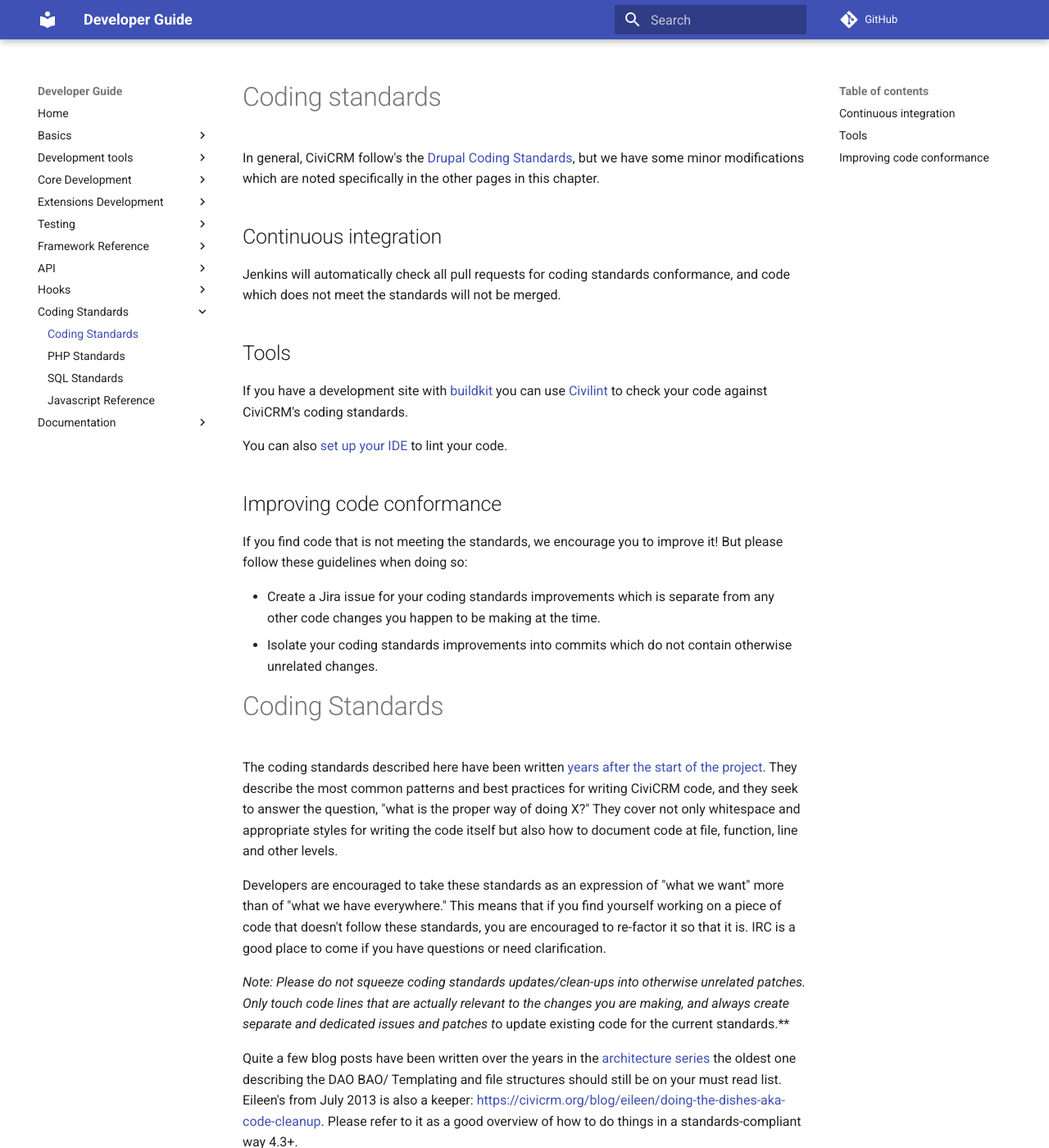
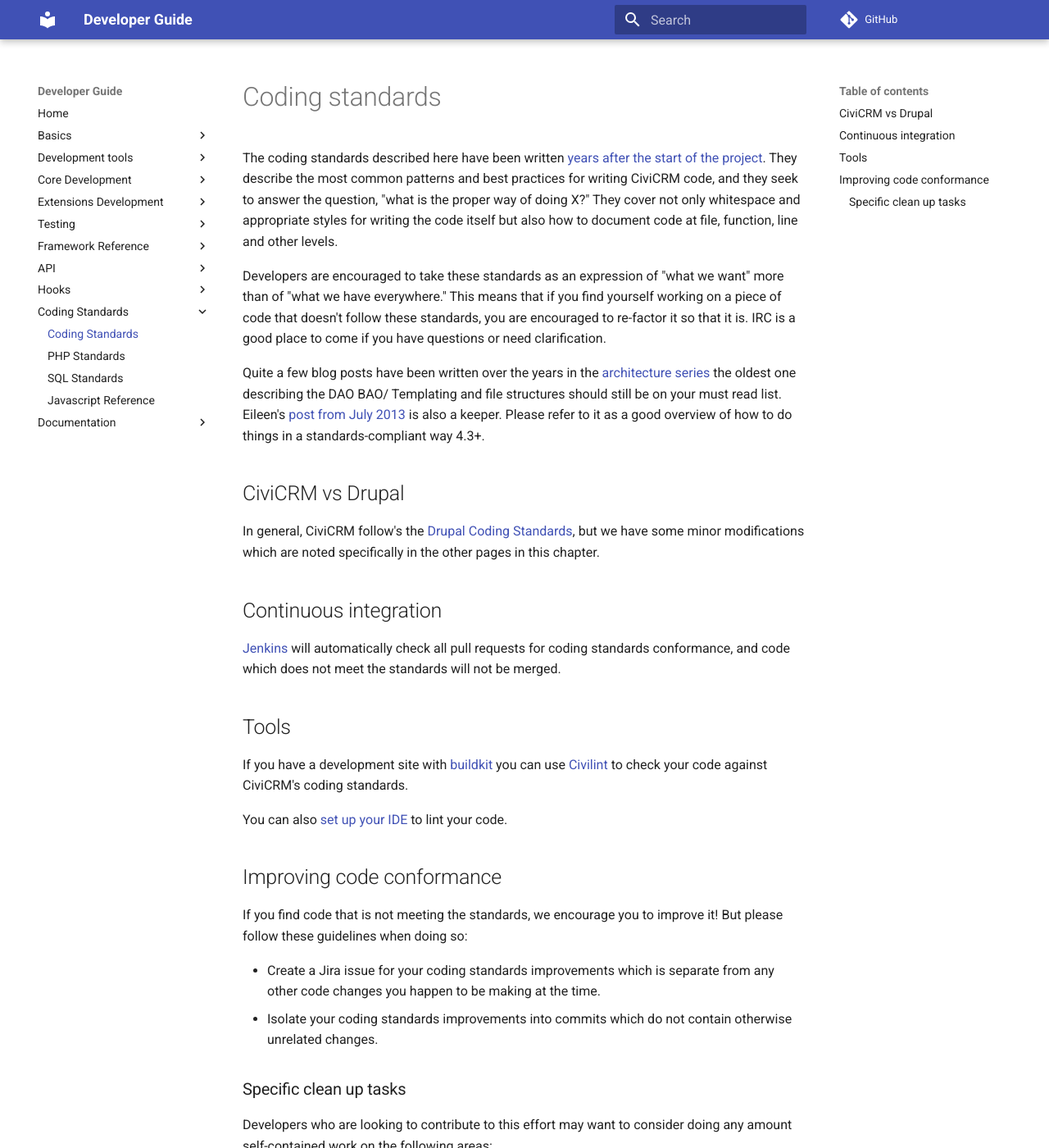
Before and after one commit to civicrm/civicrm-dev-docs, an MkDocs documentation site: the page built from docs/standards/index.md, in a window 1280 px wide and 1400 px high. Shown: the whole window at 82% size. Built offline with MkDocs 1.6.1 and Material for MkDocs 9.7.7, drawn with Linux system fonts in a browser that asks for light colours; comment, search, counter and statistics services are not loaded; old or Windows-style settings are respelled for this version of MkDocs; some of the changed lines change nothing that is shown; some of the changed text lies outside the part shown.

Commit message:
Clean up markdown and re-organize page

```diff
--- a/docs/standards/index.md
+++ b/docs/standards/index.md
@@ -1,36 +1,8 @@
 # Coding standards
 
-In general, CiviCRM follow's the [Drupal Coding Standards](https://www.drupal.org/docs/develop/standards), but we have some minor modifications which are noted specifically in the other pages in this chapter.
-
-## Continuous integration
-
-Jenkins will automatically check all pull requests for coding standards conformance, and code which does not meet the standards will not be merged.
-
-
-## Tools
-
-If you have a development site with [buildkit]() you can use [Civilint](/tools/civilint.md) to check your code against CiviCRM's coding standards.
-
-You can also [set up your IDE](https://wiki.civicrm.org/confluence/display/CRMDOC/IDE+Settings+to+Meet+Coding+Standards) to lint your code.
-
-
-## Improving code conformance
-
-If you find code that is not meeting the standards, we encourage you to improve it! But please follow these guidelines when doing so:
-
-* Create a Jira issue for your coding standards improvements which is separate from any other code changes you happen to be making at the time.
-* Isolate your coding standards improvements into commits which do not contain otherwise unrelated changes.
-
-
-
-# Coding Standards
-
-
-
-The coding standards described here have been written [years after the
-start of the
-project](http://civicrm.org/blogs/eileen/you-owe-me-3-tests-function-kitchen-sink){.external-link}.
- They describe the most common patterns and best practices for writing
+The coding standards described here have been written
+[years after the start of the project](http://civicrm.org/blogs/eileen/you-owe-me-3-tests-function-kitchen-sink).
+They describe the most common patterns and best practices for writing
 CiviCRM code, and they seek to answer the question, "what is the proper
 way of doing X?" They cover not only whitespace and appropriate styles
 for writing the code itself but also how to document code at file,
@@ -42,74 +14,53 @@
 these standards, you are encouraged to re-factor it so that it is. IRC
 is a good place to come if you have questions or need clarification.
 
-*Note: Please do not squeeze coding standards updates/clean-ups into
-otherwise unrelated patches. Only touch code lines that are actually
-relevant to the changes you are making, and always create separate and
-dedicated issues and patches t*o update existing code for the current
-standards.**
-
 Quite a few blog posts have been written over the years in the
-[architecture
-series](http://civicrm.org/category/civicrm-blog-categories/architecture-series){.external-link} the
+[architecture series](http://civicrm.org/category/civicrm-blog-categories/architecture-series) the
 oldest one describing the DAO BAO/ Templating and file structures should
-still be on your must read list. Eileen's from July 2013 is also a
-keeper: <https://civicrm.org/blog/eileen/doing-the-dishes-aka-code-cleanup>.
-Please refer to it as a good overview of how to do things in a
+still be on your must read list. Eileen's [post from July 2013](https://civicrm.org/blog/eileen/doing-the-dishes-aka-code-cleanup) is also a
+keeper. Please refer to it as a good overview of how to do things in a
 standards-compliant way 4.3+.
 
-## Standards relating to specific areas
 
-### Coding and Inline Documentation Standards
+## CiviCRM vs Drupal
 
--   [PHP Code and Inline
-    Documentation](/confluence/display/CRMDOC/PHP+Code+and+Inline+Documentation)
-    -   See [IDE Settings to Meet Coding
-        Standards](/confluence/display/CRMDOC/IDE+Settings+to+Meet+Coding+Standards)
--   Smarty Templates
--   [Javascript Coding
-    Guidelines](/confluence/display/CRMDOC/Javascript+Reference)
+In general, CiviCRM follow's the [Drupal Coding Standards](https://www.drupal.org/docs/develop/standards), but we have some minor modifications which are noted specifically in the other pages in this chapter.
 
-### Architecture
+## Continuous integration
 
--   [API
-    Architecture](/confluence/display/CRMDOC/API+Architecture+Standards)
--   [Coding Standards](/confluence/display/CRMDOC/Coding+Standards)
--   [Settings Reference](/confluence/display/CRMDOC/Settings+Reference)
--   [\[Archived\] Settings Metadata and
-    Usage](/confluence/display/CRMDOC/%5BArchived%5D+Settings+Metadata+and+Usage)
-    <span style="color: rgb(255,102,0);">(should this
-    be deleted?)</span>
--   Pseudoconstants (consistent input & output)
--   [Business Application Object (BAO) and Database Application
-    Object (DAO) layers](/confluence/display/CRMDOC/Database+layer)
--   General principles:\
-    -   Avoid the use of eval().
-    -   Business logic should be in the BAO not forms.
+[Jenkins](/tools/jenkins.md) will automatically check all pull requests for coding standards conformance, and code which does not meet the standards will not be merged.
 
-## Specific clean up tasks
+
+## Tools
+
+If you have a development site with [buildkit](/tools/buildkit.md) you can use [Civilint](/tools/civilint.md) to check your code against CiviCRM's coding standards.
+
+You can also [set up your IDE](/tools/phpstorm.md) to lint your code.
+
+
+## Improving code conformance
+
+If you find code that is not meeting the standards, we encourage you to improve it! But please follow these guidelines when doing so:
+
+* Create a Jira issue for your coding standards improvements which is separate from any other code changes you happen to be making at the time.
+* Isolate your coding standards improvements into commits which do not contain otherwise unrelated changes.
+
+
+### Specific clean up tasks
 
 Developers who are looking to contribute to this effort may want to
 consider doing any amount self-contained work on the following areas:
 
--   Develop & confirm standards listed above (incl decide on smarty
-    coding templates, seperation of tpl and js)
--   Move business logic from the forms to the BAO
--   Remove eval() instances
--   Cleanup and centralize the token code.
--   Code duplication should be addressed - e.g the introduction of a
-    select function in CRM/Report/Form.php around 3.3 made identical
-    functions in child classes obsolete. This is a good taks for someone
-    wanting to learn
--   Start auto-generating documentation for internal classes and
-    prioritize the classes in most needs of doc/inline help
--   Start experimenting and migrating part of the core code towards
-    Symfony2
--   Eliminate duplicate code, move into functions
--   Eliminate duplicate functions, move to parent classes
--   Clean up messy code
--   Look at repurposing the coder module to keep CiviCRM tidy
--   Git rid of unused functions
--   Look through the "todo" "fixme" and "hack" comments and see about
-    fixing them
--   As CiviCRM now requires PHP 5.3, modify code to use the Drupal 8
-    coding standard of using the PHP keyword const in place of define();
+* Develop & confirm standards listed above (incl decide on smarty coding templates, separation of tpl and js)
+* Move business logic from the forms to the BAO
+* Remove eval() instances
+* Cleanup and centralize the token code.
+* Code duplication should be addressed - e.g the introduction of a select function in CRM/Report/Form.php around 3.3 made identical functions in child classes obsolete. This is a good taks for someone wanting to learn
+* Start auto-generating documentation for internal classes and prioritize the classes in most needs of doc/inline help -   Start experimenting and migrating part of the core code towards Symfony2
+* Eliminate duplicate code, move into functions
+* Eliminate duplicate functions, move to parent classes
+* Clean up messy code
+* Look at repurposing the coder module to keep CiviCRM tidy
+* Git rid of unused functions
+* Look through the "todo" "fixme" and "hack" comments and see about fixing them
+* As CiviCRM now requires PHP 5.3, modify code to use the Drupal 8 coding standard of using the PHP keyword const in place of define();
```
